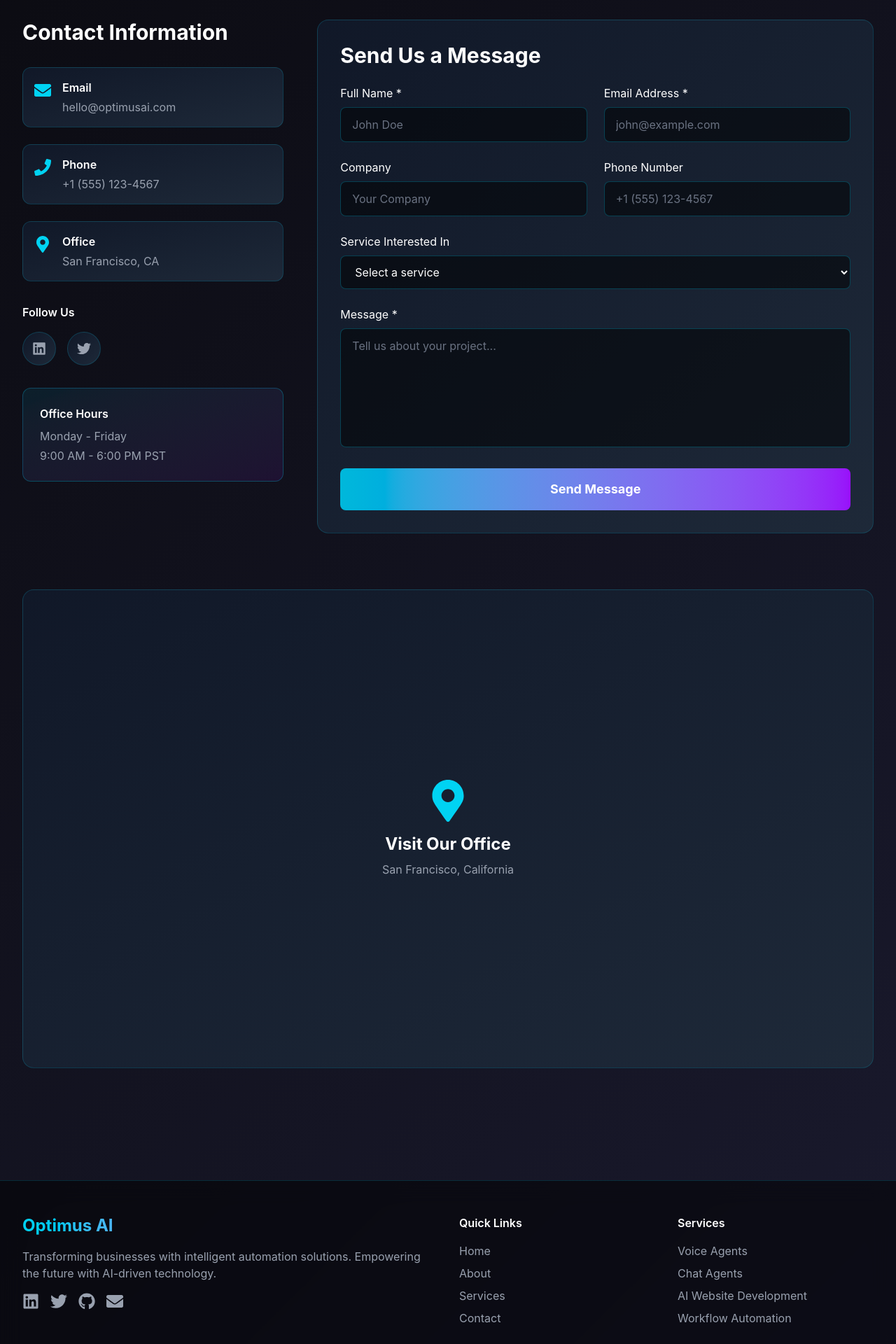
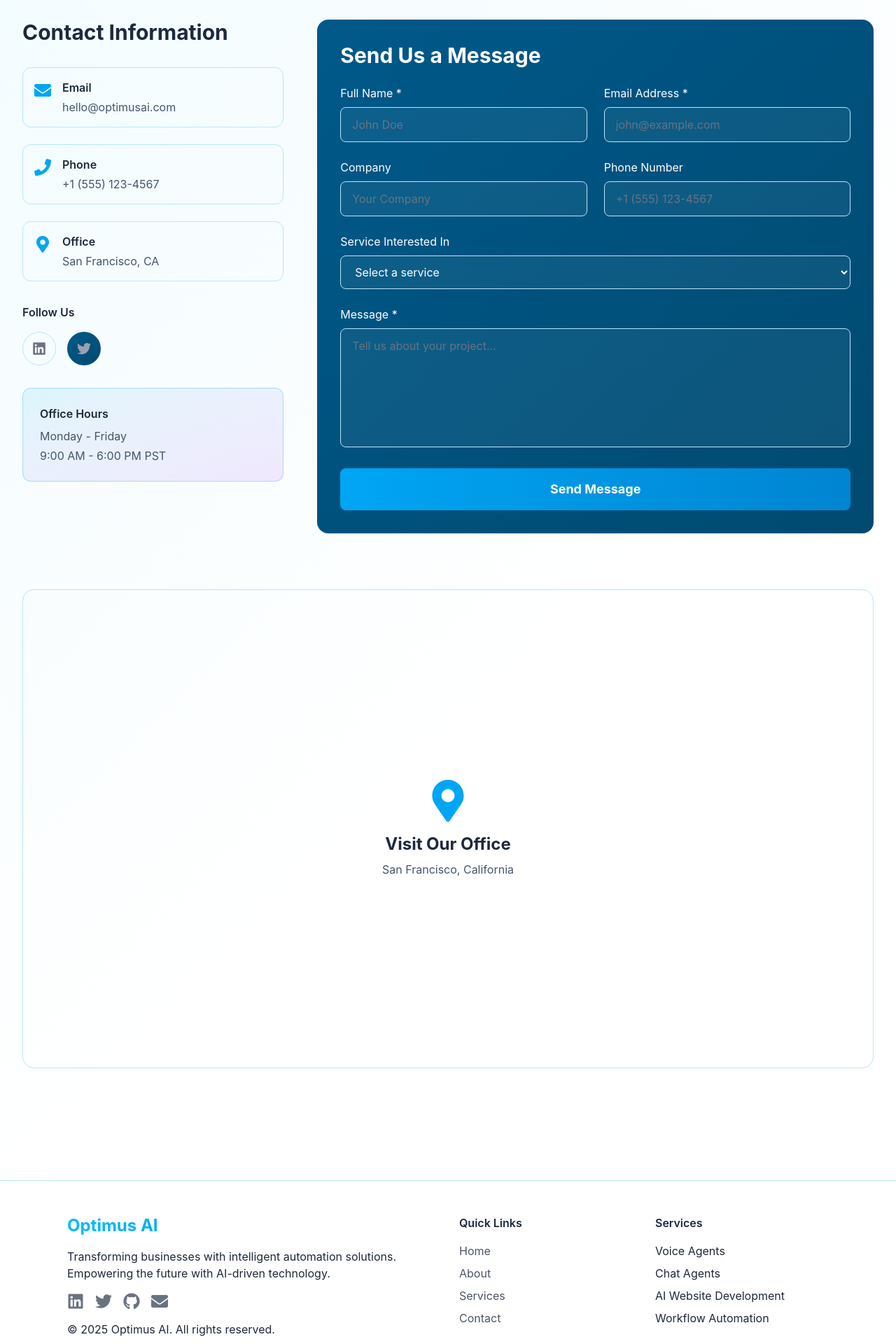
Before and after one commit to MusabRehman03/Optimus-ai-website, a Next.js app: page /contact in a window 1280 px wide. Shown: the part 440-2360 px from the top of the page at 70% size. Built offline with nearby package versions, Linux system fonts and the light colour scheme.

Commit message:
navbar, footer, and here except our services

```diff
--- a/app/contact/page.js
+++ b/app/contact/page.js
@@ -74,11 +74,11 @@ export default function Contact() {
             className="text-center mb-16"
           >
             <h1 className="text-5xl md:text-6xl font-bold mb-6">
-              <span className="bg-gradient-to-r from-cyan-400 to-purple-600 bg-clip-text text-transparent">
+              <span className="bg-gradient-to-r from-sky-400 to-sky-600 bg-clip-text text-transparent">
                 Get In Touch
               </span>
             </h1>
-            <p className="text-xl md:text-2xl text-gray-300 max-w-3xl mx-auto">
+            <p className="text-xl md:text-2xl text-slate-600 max-w-3xl mx-auto">
               Ready to transform your business with AI? Let&apos;s start the conversation.
             </p>
           </motion.div>
@@ -88,16 +88,16 @@ export default function Contact() {
       {/* Contact Form & Info Section */}
       <section className="px-4 sm:px-6 lg:px-8 pb-20">
         <div className="max-w-7xl mx-auto">
-          <div className="grid grid-cols-1 lg:grid-cols-3 gap-12">
+      <div className="grid grid-cols-1 lg:grid-cols-3 gap-12">
             {/* Contact Information */}
             <motion.div
               initial={{ opacity: 0, x: -50 }}
               whileInView={{ opacity: 1, x: 0 }}
               viewport={{ once: true }}
               transition={{ duration: 0.8 }}
-              className="lg:col-span-1"
-            >
-              <h2 className="text-3xl font-bold text-white mb-8">Contact Information</h2>
+        className="lg:col-span-1"
+        >
+  <h2 className="text-3xl font-bold text-slate-800 mb-8">Contact Information</h2>
 
               <div className="space-y-6 mb-8">
                 {contactInfo.map((info, index) => (
@@ -105,31 +105,31 @@ export default function Contact() {
                     key={index}
                     href={info.link}
                     whileHover={{ scale: 1.05, x: 10 }}
-                    className="flex items-start space-x-4 p-4 bg-gradient-to-br from-gray-900 to-gray-800 rounded-xl border border-cyan-500/20 hover:border-cyan-500/50 transition-all duration-300"
+                      className="flex items-start space-x-4 p-4 bg-gradient-to-br from-white/5 to-white/2 rounded-xl border border-sky-200 hover:border-sky-300 transition-all duration-300"
                   >
-                    <div className="text-cyan-400 mt-1">{info.icon}</div>
+                        <div className="text-sky-500 mt-1">{info.icon}</div>
                     <div>
-                      <h3 className="text-white font-semibold mb-1">{info.title}</h3>
-                      <p className="text-gray-400">{info.content}</p>
+                      <h3 className="text-slate-800 font-semibold mb-1">{info.title}</h3>
+                      <p className="text-slate-600">{info.content}</p>
                     </div>
                   </motion.a>
                 ))}
               </div>
 
               <div className="mb-8">
-                <h3 className="text-white font-semibold mb-4">Follow Us</h3>
+                <h3 className="text-slate-800 font-semibold mb-4">Follow Us</h3>
                 <div className="flex space-x-4">
                   <motion.a
-                    whileHover={{ scale: 1.1, color: '#00d9ff' }}
+                    whileHover={{ scale: 1.1, color: '#38bdf8' }}
                     href="#"
-                    className="w-12 h-12 bg-gradient-to-br from-gray-900 to-gray-800 rounded-full flex items-center justify-center text-gray-400 hover:text-cyan-400 border border-cyan-500/20 hover:border-cyan-500/50 transition-all"
+                    className="w-12 h-12 bg-white/5 rounded-full flex items-center justify-center text-gray-500 hover:text-sky-500 border border-sky-200 hover:border-sky-300 transition-all"
                   >
                     <FaLinkedin size={20} />
                   </motion.a>
                   <motion.a
                     whileHover={{ scale: 1.1, color: '#00d9ff' }}
                     href="#"
-                    className="w-12 h-12 bg-gradient-to-br from-gray-900 to-gray-800 rounded-full flex items-center justify-center text-gray-400 hover:text-cyan-400 border border-cyan-500/20 hover:border-cyan-500/50 transition-all"
+                    className="w-12 h-12 bg-gradient-to-br from-sky-800 to-sky-900 rounded-full flex items-center justify-center text-gray-400 hover:text-cyan-400 border border-sky-700/20 hover:border-sky-600/50 transition-all"
                   >
                     <FaTwitter size={20} />
                   </motion.a>
@@ -137,9 +137,9 @@ export default function Contact() {
               </div>
 
               <div className="p-6 bg-gradient-to-br from-cyan-500/10 to-purple-600/10 rounded-xl border border-cyan-500/30">
-                <h3 className="text-white font-semibold mb-2">Office Hours</h3>
-                <p className="text-gray-400 mb-1">Monday - Friday</p>
-                <p className="text-gray-400">9:00 AM - 6:00 PM PST</p>
+                <h3 className="text-slate-800 font-semibold mb-2">Office Hours</h3>
+                <p className="text-slate-600 mb-1">Monday - Friday</p>
+                <p className="text-slate-600">9:00 AM - 6:00 PM PST</p>
               </div>
             </motion.div>
 
@@ -151,7 +151,7 @@ export default function Contact() {
               transition={{ duration: 0.8 }}
               className="lg:col-span-2"
             >
-              <div className="bg-gradient-to-br from-gray-900 to-gray-800 p-8 rounded-2xl border border-cyan-500/20">
+              <div className="bg-gradient-to-br from-sky-800 to-sky-900 p-8 rounded-2xl border border-sky-700/20">
                 <h2 className="text-3xl font-bold text-white mb-6">Send Us a Message</h2>
 
                 {isSubmitted ? (
@@ -162,7 +162,7 @@ export default function Contact() {
                   >
                     <div className="text-6xl mb-4">✓</div>
                     <h3 className="text-2xl font-bold text-white mb-2">Thank You!</h3>
-                    <p className="text-gray-400">We&apos;ll get back to you within 24 hours.</p>
+                    <p className="text-gray-800">We&apos;ll get back to you within 24 hours.</p>
                   </motion.div>
                 ) : (
                   <form onSubmit={handleSubmit} className="space-y-6">
@@ -178,7 +178,7 @@ export default function Contact() {
                           value={formData.name}
                           onChange={handleChange}
                           required
-                          className="w-full px-4 py-3 bg-black/50 border border-cyan-500/30 rounded-lg text-white placeholder-gray-500 focus:outline-none focus:border-cyan-500 transition-colors"
+                            className="w-full px-4 py-3 bg-white/5 border border-sky-200 rounded-lg text-white placeholder-gray-500 focus:outline-none focus:border-sky-400 transition-colors"
                           placeholder="John Doe"
                         />
                       </div>
@@ -194,7 +194,7 @@ export default function Contact() {
                           value={formData.email}
                           onChange={handleChange}
                           required
-                          className="w-full px-4 py-3 bg-black/50 border border-cyan-500/30 rounded-lg text-white placeholder-gray-500 focus:outline-none focus:border-cyan-500 transition-colors"
+                            className="w-full px-4 py-3 bg-white/5 border border-sky-200 rounded-lg text-white placeholder-gray-500 focus:outline-none focus:border-sky-400 transition-colors"
                           placeholder="john@example.com"
                         />
                       </div>
@@ -209,7 +209,7 @@ export default function Contact() {
                           name="company"
                           value={formData.company}
                           onChange={handleChange}
-                          className="w-full px-4 py-3 bg-black/50 border border-cyan-500/30 rounded-lg text-white placeholder-gray-500 focus:outline-none focus:border-cyan-500 transition-colors"
+                            className="w-full px-4 py-3 bg-white/5 border border-sky-200 rounded-lg text-white placeholder-gray-500 focus:outline-none focus:border-sky-400 transition-colors"
                           placeholder="Your Company"
                         />
                       </div>
@@ -224,7 +224,7 @@ export default function Contact() {
                           name="phone"
                           value={formData.phone}
                           onChange={handleChange}
-                          className="w-full px-4 py-3 bg-black/50 border border-cyan-500/30 rounded-lg text-white placeholder-gray-500 focus:outline-none focus:border-cyan-500 transition-colors"
+                            className="w-full px-4 py-3 bg-white/5 border border-sky-200 rounded-lg text-white placeholder-gray-500 focus:outline-none focus:border-sky-400 transition-colors"
                           placeholder="+1 (555) 123-4567"
                         />
                       </div>
@@ -239,7 +239,7 @@ export default function Contact() {
                         name="service"
                         value={formData.service}
                         onChange={handleChange}
-                        className="w-full px-4 py-3 bg-black/50 border border-cyan-500/30 rounded-lg text-white focus:outline-none focus:border-cyan-500 transition-colors"
+                  className="w-full px-4 py-3 bg-white/5 border border-sky-200 rounded-lg text-white focus:outline-none focus:border-sky-400 transition-colors"
                       >
                         <option value="">Select a service</option>
                         <option value="voice-agents">Voice Agents</option>
@@ -261,7 +261,7 @@ export default function Contact() {
                         onChange={handleChange}
                         required
                         rows={6}
-                        className="w-full px-4 py-3 bg-black/50 border border-cyan-500/30 rounded-lg text-white placeholder-gray-500 focus:outline-none focus:border-cyan-500 transition-colors resize-none"
+                          className="w-full px-4 py-3 bg-white/5 border border-sky-200 rounded-lg text-white placeholder-gray-500 focus:outline-none focus:border-sky-400 transition-colors resize-none"
                         placeholder="Tell us about your project..."
                       />
                     </div>
@@ -270,7 +270,7 @@ export default function Contact() {
                       type="submit"
                       whileHover={{ scale: 1.02 }}
                       whileTap={{ scale: 0.98 }}
-                      className="w-full px-8 py-4 bg-gradient-to-r from-cyan-500 to-purple-600 rounded-lg text-white font-bold text-lg hover:shadow-2xl hover:shadow-cyan-500/50 transition-all duration-300"
+                      className="w-full px-8 py-4 bg-gradient-to-r from-sky-500 to-sky-600 rounded-lg text-white font-bold text-lg hover:shadow-2xl hover:shadow-sky-500/50 transition-all duration-300"
                     >
                       Send Message
                     </motion.button>
@@ -290,12 +290,12 @@ export default function Contact() {
             whileInView={{ opacity: 1, y: 0 }}
             viewport={{ once: true }}
             transition={{ duration: 0.8 }}
-            className="aspect-video bg-gradient-to-br from-gray-900 to-gray-800 rounded-2xl border border-cyan-500/20 flex items-center justify-center"
+              className="aspect-video bg-white/5 rounded-2xl border border-sky-200 flex items-center justify-center"
           >
-            <div className="text-center">
-              <FaMapMarkerAlt size={60} className="text-cyan-400 mx-auto mb-4" />
-              <h3 className="text-2xl font-bold text-white mb-2">Visit Our Office</h3>
-              <p className="text-gray-400">San Francisco, California</p>
+              <div className="text-center">
+              <FaMapMarkerAlt size={60} className="text-sky-500 mx-auto mb-4" />
+              <h3 className="text-2xl font-bold text-slate-800 mb-2">Visit Our Office</h3>
+              <p className="text-slate-600">San Francisco, California</p>
             </div>
           </motion.div>
         </div>
--- a/app/globals.css
+++ b/app/globals.css
@@ -1,19 +1,12 @@
 @import "tailwindcss";
 
 :root {
-  --primary: #00d9ff;
-  --secondary: #7c3aed;
-  --accent: #f97316;
-  --background: #0a0a0f;
-  --foreground: #ffffff;
-}
-
-@theme inline {
-  --color-primary: var(--primary);
-  --color-secondary: var(--secondary);
-  --color-accent: var(--accent);
-  --color-background: var(--background);
-  --color-foreground: var(--foreground);
+  /* Sky-blue themed variables */
+  --primary: #38bdf8; /* sky-400 */
+  --secondary: #7dd3fc; /* sky-300 */
+  --accent: #0ea5e9; /* sky-500 */
+  --background: #f0fbff; /* very light sky */
+  --foreground: #06263b; /* deep navy for text */
 }
 
 /* * {
@@ -23,7 +16,7 @@
 } */
 
 body {
-  background: linear-gradient(135deg, #0a0a0f 0%, #1a1a2e 100%);
+  background: linear-gradient(135deg, var(--background) 0%, #ffffff 60%);
   color: var(--foreground);
   font-family: -apple-system, BlinkMacSystemFont, 'Segoe UI', 'Roboto', 'Oxygen', 'Ubuntu', 'Cantarell', sans-serif;
   min-height: 100vh;
@@ -41,14 +34,14 @@ html {
 }
 
 ::-webkit-scrollbar-track {
-  background: #0a0a0f;
+  background: #f1fbff;
 }
 
 ::-webkit-scrollbar-thumb {
-  background: linear-gradient(180deg, var(--primary), var(--secondary));
+  background: linear-gradient(180deg, var(--secondary), var(--primary));
   border-radius: 5px;
 }
 
 ::-webkit-scrollbar-thumb:hover {
-  background: linear-gradient(180deg, var(--secondary), var(--primary));
+  background: linear-gradient(180deg, var(--primary), var(--secondary));
 }
--- a/components/Footer.js
+++ b/components/Footer.js
@@ -8,71 +8,75 @@ export default function Footer() {
   const currentYear = new Date().getFullYear();
 
   return (
-    <footer className="bg-black/50 backdrop-blur-lg border-t border-cyan-500/20 mt-20">
-      <div className="max-w-7xl mx-auto px-4 sm:px-6 lg:px-8 py-12">
+    <footer className="bg-white/80 backdrop-blur-sm border-t border-sky-200 mt-20 w-full">
+      <div className="w-full mx-auto px-4 sm:px-6 lg:px-8 xl:px-24 py-12">
         <div className="grid grid-cols-1 md:grid-cols-4 gap-8">
           {/* Brand */}
           <div className="col-span-1 md:col-span-2">
-            <h3 className="text-2xl font-bold bg-gradient-to-r from-cyan-400 to-purple-600 bg-clip-text text-transparent mb-4">
+            <h3 className="text-2xl font-bold bg-gradient-to-r from-sky-400 to-sky-600 bg-clip-text text-transparent mb-4">
               Optimus AI
             </h3>
-            <p className="text-gray-400 mb-4">
+            <p className="text-gray-800 mb-4">
               Transforming businesses with intelligent automation solutions.
               Empowering the future with AI-driven technology.
             </p>
             <div className="flex space-x-4">
               <motion.a
-                whileHover={{ scale: 1.1, color: '#00d9ff' }}
+                whileHover={{ scale: 1.1, color: '#38bdf8' }}
                 href="#"
-                className="text-gray-400 hover:text-cyan-400 transition-colors"
+                className="text-gray-500 hover:text-sky-500 transition-colors"
               >
                 <FaLinkedin size={24} />
               </motion.a>
               <motion.a
                 whileHover={{ scale: 1.1, color: '#00d9ff' }}
                 href="#"
-                className="text-gray-400 hover:text-cyan-400 transition-colors"
+                className="text-gray-500 hover:text-sky-500 transition-colors"
               >
                 <FaTwitter size={24} />
               </motion.a>
               <motion.a
                 whileHover={{ scale: 1.1, color: '#00d9ff' }}
                 href="#"
-                className="text-gray-400 hover:text-cyan-400 transition-colors"
+                className="text-gray-500 hover:text-sky-500 transition-colors"
               >
                 <FaGithub size={24} />
               </motion.a>
               <motion.a
                 whileHover={{ scale: 1.1, color: '#00d9ff' }}
                 href="#"
-                className="text-gray-400 hover:text-cyan-400 transition-colors"
+                className="text-gray-500 hover:text-sky-500 transition-colors"
               >
                 <FaEnvelope size={24} />
               </motion.a>
+            </div>
+            {/* Copyright: placed below the links and aligned with page padding */}
+            <div className="pt-4 text-gray-800">
+              <p>&copy; {currentYear} Optimus AI. All rights reserved.</p>
             </div>
           </div>
 
           {/* Quick Links */}
           <div>
-            <h4 className="text-white font-semibold mb-4">Quick Links</h4>
+            <h4 className="text-slate-800 font-semibold mb-4">Quick Links</h4>
             <ul className="space-y-2">
               <li>
-                <Link href="/" className="text-gray-400 hover:text-cyan-400 transition-colors">
+                <Link href="/" className="text-gray-600 hover:text-sky-500 transition-colors">
                   Home
                 </Link>
               </li>
               <li>
-                <Link href="/about" className="text-gray-400 hover:text-cyan-400 transition-colors">
+                <Link href="/about" className="text-gray-600 hover:text-sky-500 transition-colors">
                   About
                 </Link>
               </li>
               <li>
-                <Link href="/services" className="text-gray-400 hover:text-cyan-400 transition-colors">
+                <Link href="/services" className="text-gray-600 hover:text-sky-500 transition-colors">
                   Services
                 </Link>
               </li>
               <li>
-                <Link href="/contact" className="text-gray-400 hover:text-cyan-400 transition-colors">
+                <Link href="/contact" className="text-gray-600 hover:text-sky-500 transition-colors">
                   Contact
                 </Link>
               </li>
@@ -81,19 +85,14 @@ export default function Footer() {
 
           {/* Services */}
           <div>
-            <h4 className="text-white font-semibold mb-4">Services</h4>
+            <h4 className="text-slate-800 font-semibold mb-4">Services</h4>
             <ul className="space-y-2">
-              <li className="text-gray-400">Voice Agents</li>
-              <li className="text-gray-400">Chat Agents</li>
-              <li className="text-gray-400">AI Website Development</li>
-              <li className="text-gray-400">Workflow Automation</li>
+              <li className="text-gray-800">Voice Agents</li>
+              <li className="text-gray-800">Chat Agents</li>
+              <li className="text-gray-800">AI Website Development</li>
+              <li className="text-gray-800">Workflow Automation</li>
             </ul>
           </div>
-        </div>
-
-        {/* Bottom Bar */}
-        <div className="border-t border-gray-800 mt-8 pt-8 text-center text-gray-400">
-          <p>&copy; {currentYear} Optimus AI. All rights reserved.</p>
         </div>
       </div>
     </footer>
```
Also changed, not shown: app/about/page.js (+15 -15 lines), app/page.js (+32 -27 lines), app/services/page.js (+19 -19 lines), components/Navbar.js (+14 -13 lines), tailwind.config.cjs (+14 -1 lines), public/bg-image.png (added).
